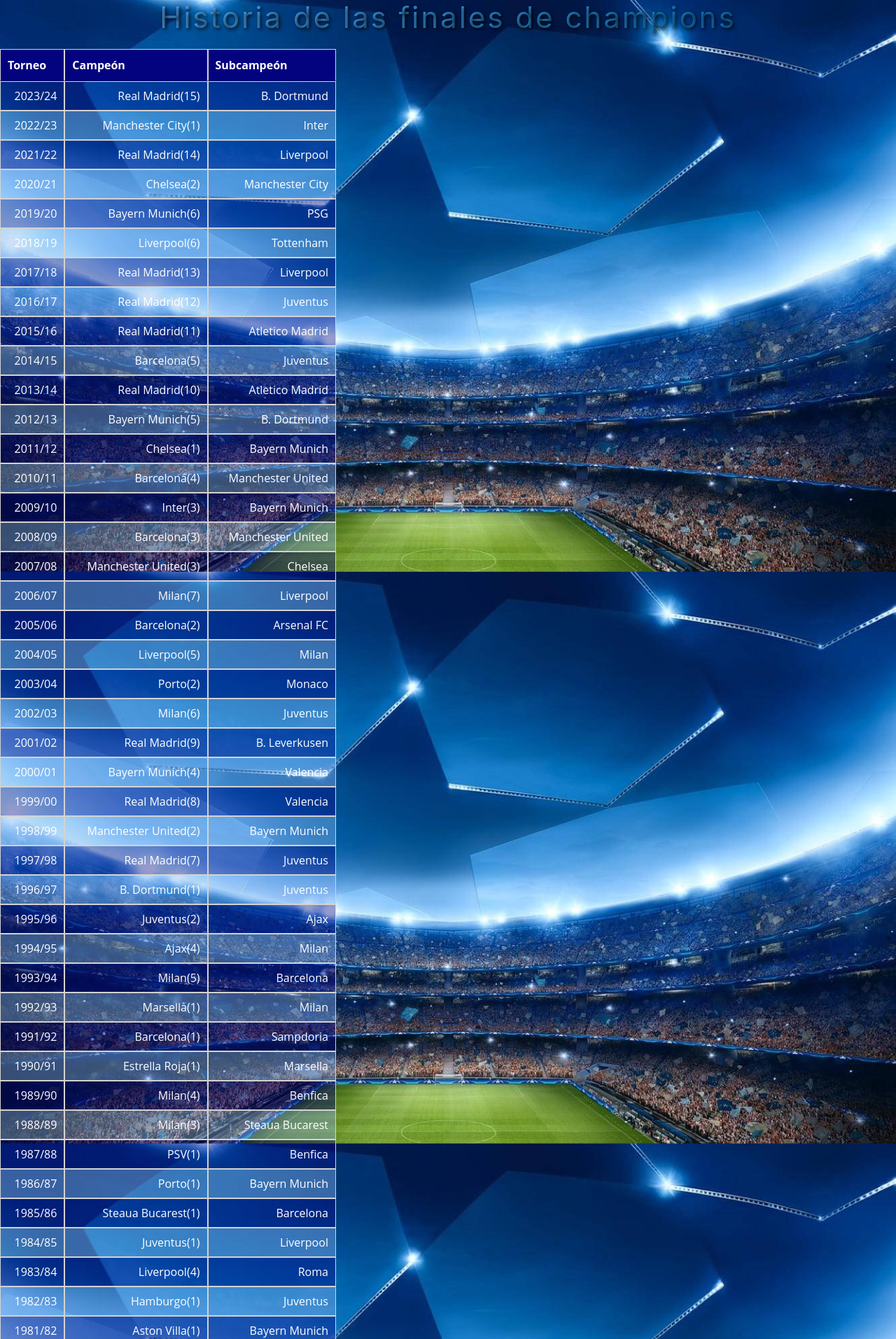
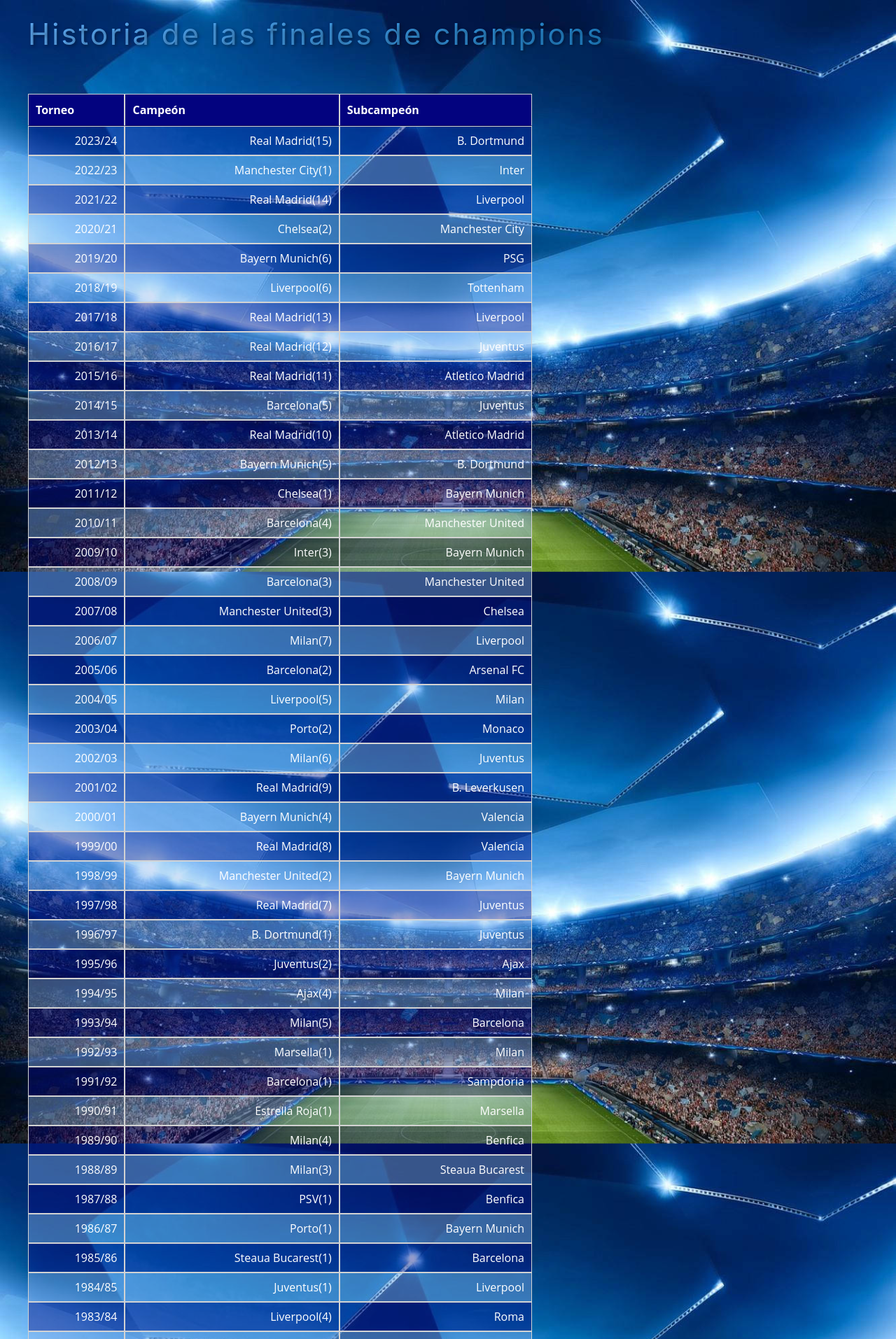
Before and after one commit to TheLife761/TP-Desarrollo-Sistemas, a PHP site: page / in a window 1280 px wide. Shown: the top 1913 px of the page at 70% size. Run offline with PHP 8.4, Linux system fonts and the light colour scheme; some libraries are stand-ins or nearby versions.

Commit message:
adjust container size

```diff
--- a/index.php
+++ b/index.php
@@ -20,6 +20,8 @@ include_once "data.php";
 <body>
 
 <h1>Historia de las finales de champions</h1>
+
+<main>
 
 <div class="table-container">
 <table class="match" id="finales">
@@ -141,6 +143,8 @@ foreach ($ranking_paises->rows as $ranking_pais) {
 </table>
 </div>
 
+</main>
+
 <script src="scripts/index.js"></script>
 </body>
 </html>
--- a/styles/champions.css
+++ b/styles/champions.css
@@ -1,36 +1,67 @@
-*, *::before, *::after {
+*,
+*::before,
+*::after {
   box-sizing: border-box;
 }
+
 * {
   margin: 0;
 }
+
 body {
+  width: 100%;
   line-height: 1.5;
   -webkit-font-smoothing: antialiased;
 }
 
-img, picture, video, canvas, svg {
+img,
+picture,
+video,
+canvas,
+svg {
   display: block;
   max-width: 100%;
 }
 
-input, button, textarea, select {
+input,
+button,
+textarea,
+select {
   font: inherit;
 }
 
-p, h1, h2, h3, h4, h5, h6 {
+p,
+h1,
+h2,
+h3,
+h4,
+h5,
+h6 {
   overflow-wrap: break-word;
 }
 
 p {
   text-wrap: pretty;
 }
-h1, h2, h3, h4, h5, h6 {
+
+h1,
+h2,
+h3,
+h4,
+h5,
+h6 {
   text-wrap: balance;
 }
 
-#root, #__next {
+#root,
+#__next {
   isolation: isolate;
+}
+
+main {
+  display: flex;
+  justify-content: center;
+  max-width: 50rem;
 }
 
 body {
@@ -44,15 +75,16 @@ body {
 }
 
 h1 {
-  font-size: 3em; /* Tamaño de fuente grande */
-  text-transform: uppercase; /* Mayúsculas */
-  letter-spacing: 3px; /* Espaciado entre letras */
-  margin: 20px 0; /* Margen arriba y abajo */
-  background: linear-gradient(to right, #66b3ff       , #0072b8    ); /* Gradiente azul y dorado */
-  -webkit-background-clip: text; /* Clip de fondo para texto */
-  -webkit-text-fill-color: transparent; /* Color de texto transparente */
-  text-shadow: 2px 2px 5px rgba(0, 0, 0, 0.8); /* Sombra para darle profundidad */
-  text-align: center;
+  font-size: 3em;
+  text-transform: uppercase;
+  letter-spacing: 3px;
+  margin: 20px 0;
+  background: linear-gradient(to right, #66b3ff, #0072b8);
+  -webkit-background-clip: text;
+  background-clip: text;
+  -webkit-text-fill-color: transparent;
+  text-shadow: 2px 2px 5px rgba(0, 0, 0, 0.4);
+  padding: 1.5rem 1rem 0 2.5rem;
 }
 
 table {
@@ -119,6 +151,5 @@ select option {
 }
 
 .table-container {
-  width: 100%;
-  max-width: 30em;
+  padding: 2.5em;
 }
```
